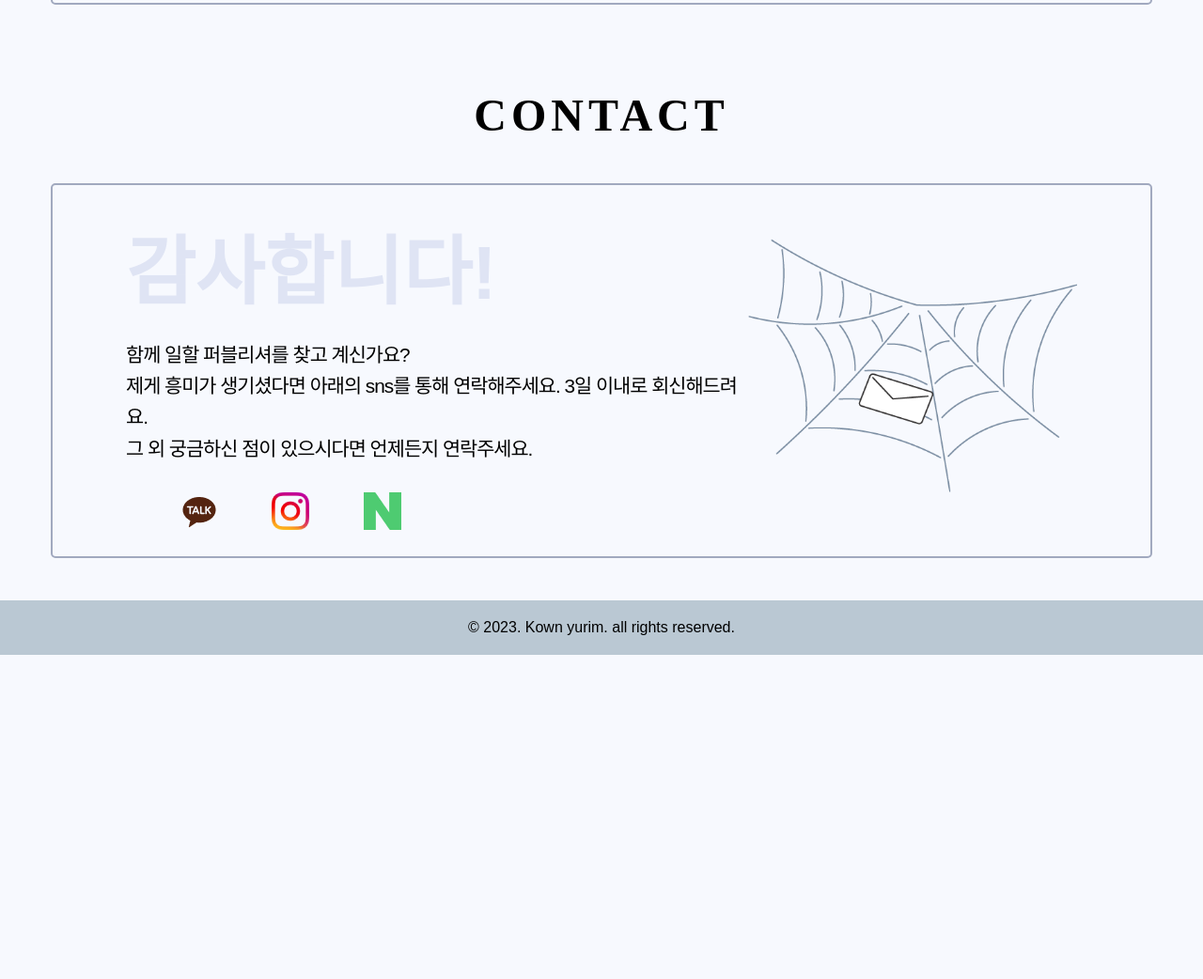
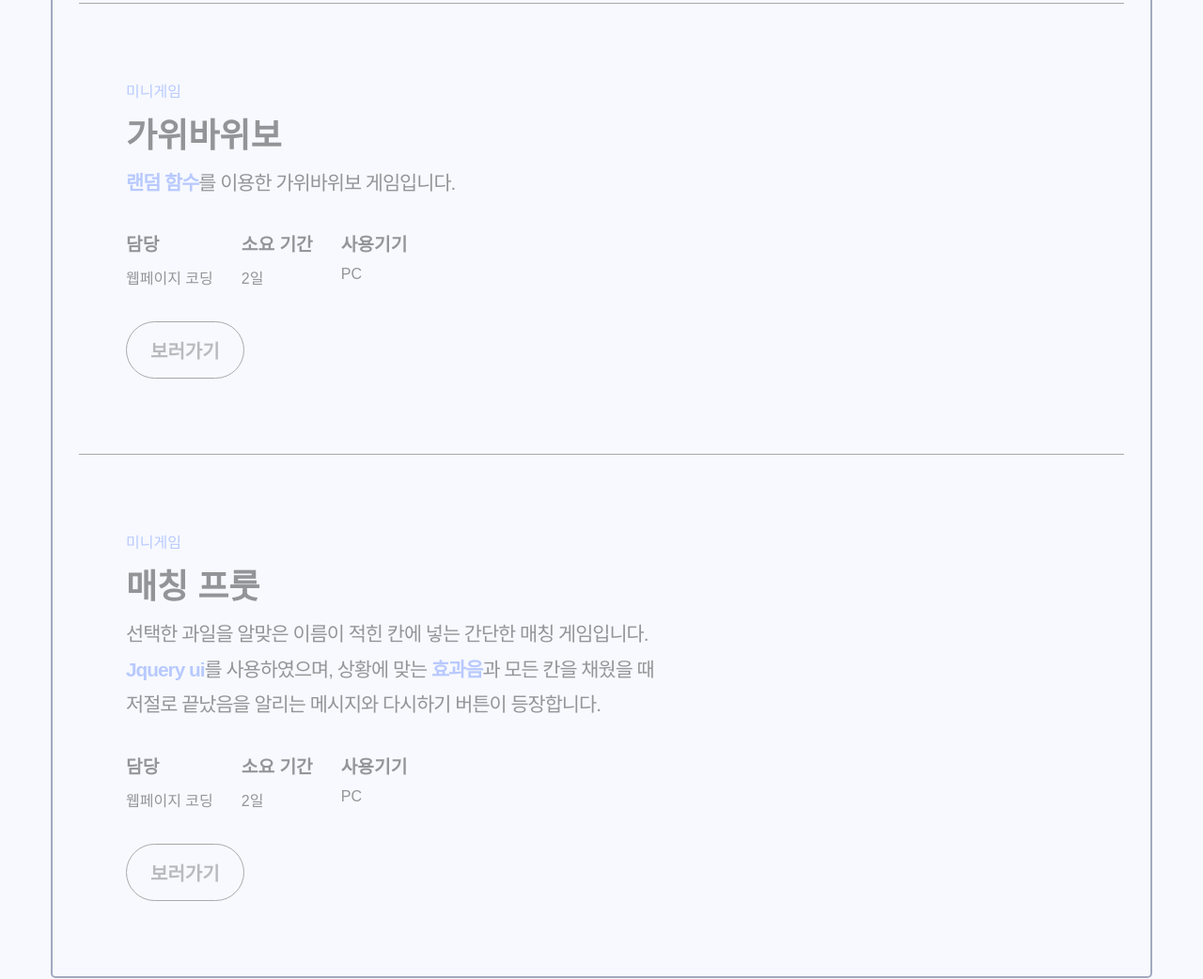
Before and after one commit to YuriKa0/YuriKa0.github.io, a plain HTML site: page index.html in a window 1280 px wide. Shown: the part 6014-7056 px from the top of the page at 94% size. Before the commit the page ends 6711 px from the top, so only its background shows below. Drawn offline with nearby package versions, Linux system fonts and the light colour scheme; a web font is replaced by a local one.

Commit message:
second commit

```diff
--- a/index.html
+++ b/index.html
@@ -118,7 +118,7 @@
             </dl>
             <div class="direct_btns">
               <!-- <a href="" class="to_plan" target="_blank">피그마</a> -->
-              <a href="http://yurika.dothome.co.kr/line_renewer" class="to_page" target="_blank">보러가기</a>
+              <a href="https://yurika0.github.io/linecomputerart_renewer" class="to_page" target="_blank">보러가기</a>
             </div>
         </li>
         <li class="project">
@@ -129,7 +129,6 @@
             </h3>
             <div class="project_thum"><img src="img/portfolio_01.png" alt="알툴즈 홈페이지 클론코딩 썸네일"></div>
             <p>알툴즈 메인페이지 클론코딩입니다. 컨트롤러 아이콘을 다른 이미지로 교체하거나 위치를 바꾸는 등 <span>플러그인을 커스터마이징</span>하여 다양한 미디어쿼리로 창 크기가 변할 때마다 레이아웃이 달라지는 반응형 웹페이지를 구현했습니다.</p>
-
           </div>
           <dl>
               <div class="contribution">
@@ -147,7 +146,7 @@
             </dl>
             <div class="direct_btns">
               <!-- <a href="" class="to_plan" target="_blank">피그마</a> -->
-              <a href="http://yurika.dothome.co.kr/altoolClone/" class="to_page" target="_blank">보러가기</a>
+              <a href="https://yurika0.github.io/altoolsClone/" class="to_page" target="_blank">보러가기</a>
             </div>
         </li>
         <li>
@@ -176,10 +175,65 @@
             </dl>
             <div class="direct_btns">
               <!-- <a href="https://www.figma.com/file/X9Co6Us7M8ec6Qj7BrGxHK/dream-of-sara?type=design&node-id=71%3A2705&mode=design&t=YUS7lyXlAXTaF6JA-1" class="to_plan" target="_blank">피그마</a> -->
-              <a href="http://yurika.dothome.co.kr/dreamOfSara/" class="to_page" target="_blank">보러가기</a>
+              <a href="https://yurika0.github.io/dreamofSara/" class="to_page" target="_blank">보러가기</a>
             </div>
           </li>
+          <li>
+            <div class="text_wrap">
+              <h3>
+                <span class="category">미니게임</span>
+                가위바위보
+              </h3>
+              <div class="project_thum"><img src="img/portfolio_04.png" alt="사라의꿈 프로젝트 소개 사이트 썸네일"></div>
+              <p><span>랜덤 함수</span>를 이용한 가위바위보 게임입니다. </p>
+              </div>
+              <dl>
+                <div class="contribution">
+                  <dt>담당</dt>
+                  <dd>웹페이지 코딩</dd>
+                </div>
+                <div class="period">
+                  <dt>소요 기간</dt>
+                  <dd>2일</dd>
+                </div>
+                <div class="device">
+                  <dt>사용기기</dt>
+                  <dd>PC</dd>
+                </div>
+              </dl>
+              <div class="direct_btns">
+                <!-- <a href="https://www.figma.com/file/X9Co6Us7M8ec6Qj7BrGxHK/dream-of-sara?type=design&node-id=71%3A2705&mode=design&t=YUS7lyXlAXTaF6JA-1" class="to_plan" target="_blank">피그마</a> -->
+                <a href="https://yurika0.github.io/rockScissorPaper/" class="to_page" target="_blank">보러가기</a>
+              </div>
+            </li>
+            <li>
+              <div class="text_wrap">
+                <h3>
+                  <span class="category">미니게임</span>
+                  매칭 프룻
+                </h3>
+                <div class="project_thum"><img src="img/portfolio_05.png" alt="사라의꿈 프로젝트 소개 사이트 썸네일"></div>
+                <p> 선택한 과일을 알맞은 이름이 적힌 칸에 넣는 간단한 매칭 게임입니다. <span>Jquery ui</span>를 사용하였으며, 상황에 맞는 <span>효과음</span>과 모든 칸을 채웠을 때 저절로 끝났음을 알리는 메시지와 다시하기 버튼이 등장합니다.</p>
 
+                </div>
+                <dl>
+                  <div class="contribution">
+                    <dt>담당</dt>
+                    <dd>웹페이지 코딩</dd>
+                  </div>
+                  <div class="period">
+                    <dt>소요 기간</dt>
+                    <dd>2일</dd>
+                  </div>
+                  <div class="device">
+                    <dt>사용기기</dt>
+                    <dd>PC</dd>
+                  </div>
+                </dl>
+                <div class="direct_btns">
+                  <a href="https://yurika0.github.io/matchingFruit/" class="to_page" target="_blank">보러가기</a>
+                </div>
+              </li>
       </ul>
   </section>
   <section class="contact">
```
